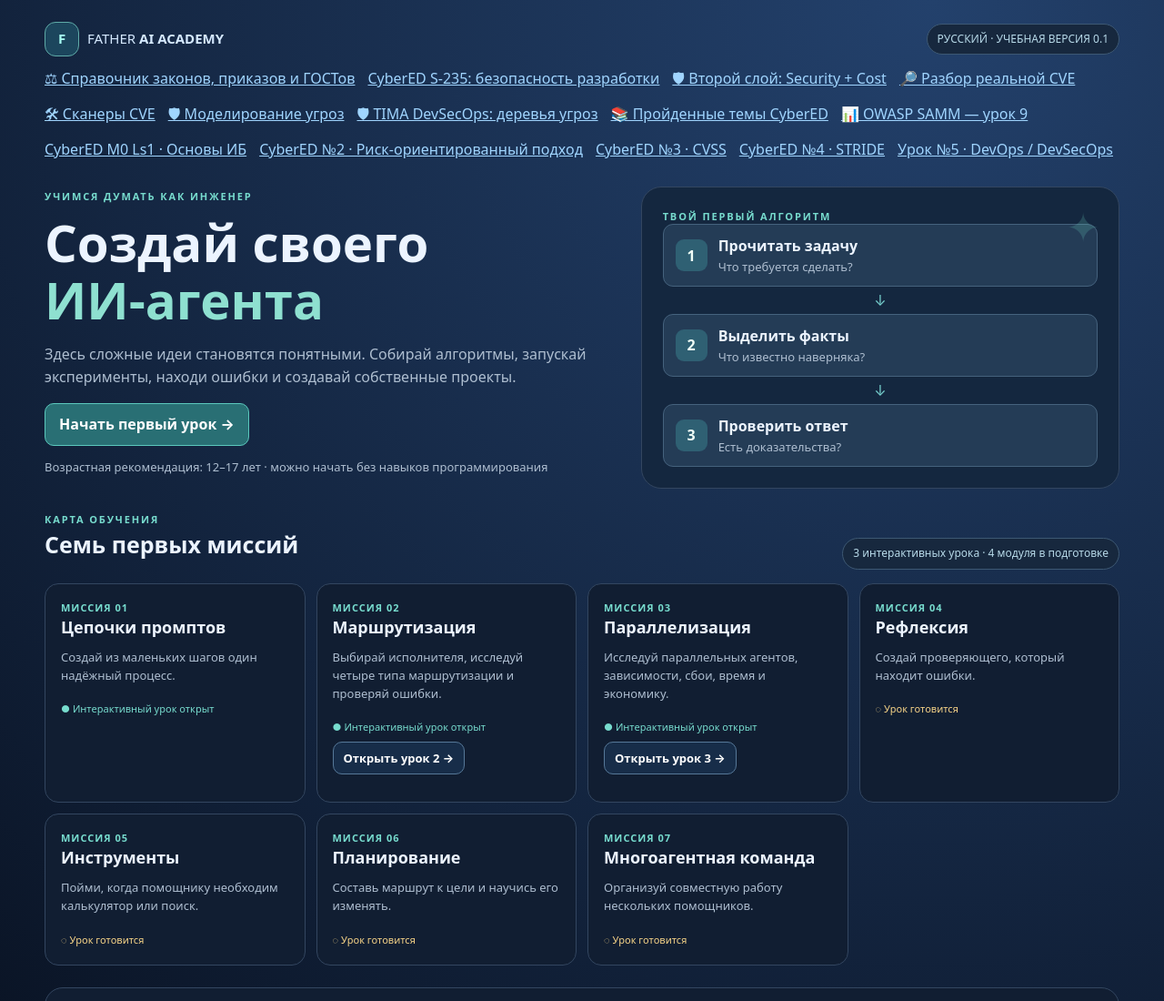
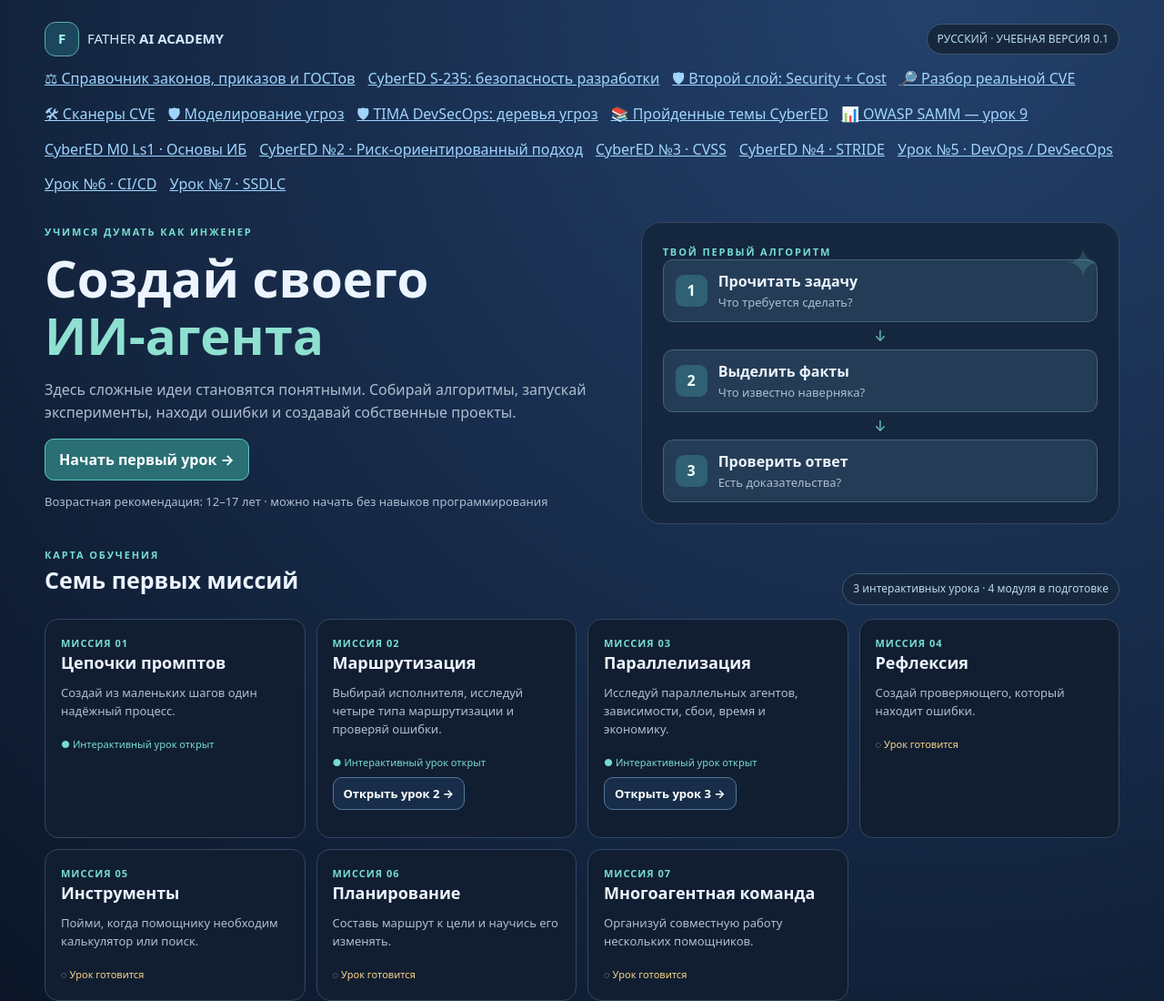
Before and after one commit to VictorKVS/FATHER_CODEX, a plain HTML site: page docs/school/index.html in a window 1280 px wide. Shown: the top 1100 px of the page at 91% size. Drawn offline with Linux system fonts and the light colour scheme.

Commit message:
docs(academy): link CI/CD and SSDLC lessons to school and CyberED course

```diff
--- a/docs/school/index.html
+++ b/docs/school/index.html
@@ -7,7 +7,7 @@
 </style></head><body>
 <div class="shell">
 <header class="bar"><a class="home" href="../index.html"><span class="mark">F</span>FATHER <strong>AI ACADEMY</strong></a><span class="chip">РУССКИЙ · УЧЕБНАЯ ВЕРСИЯ 0.1</span></header>
-<nav aria-label="Справочник безопасности" style="display:flex;gap:14px;flex-wrap:wrap;margin:12px 0 20px"><a href="../reference/security-regulations.html">⚖ Справочник законов, приказов и ГОСТов</a><a href="courses/CYBERED_S235_SECURE_DEVELOPMENT_RU.md">CyberED S-235: безопасность разработки</a><a href="security-layer.html">🛡 Второй слой: Security + Cost</a><a href="vulnerability-case-study.html">🔎 Разбор реальной CVE</a><a href="vulnerability-scanners.html">🛠 Сканеры CVE</a><a href="../reference/wiki/SEC-THREAT-MODELING-001.md">🛡 Моделирование угроз</a><a href="tima-threat-lab.html">🛡 TIMA DevSecOps: деревья угроз</a><a href="cybered-completed-lessons.html">📚 Пройденные темы CyberED</a><a href="cybered-m0-ls9-owasp-samm.html">📊 OWASP SAMM — урок 9</a><a href="cybered-m0-ls1-cybersecurity-basics.html">CyberED M0 Ls1 · Основы ИБ</a><a href="cybered-m0-ls2-risk-based-security.html">CyberED №2 · Риск-ориентированный подход</a><a href="cybered-m0-ls3-cvss.html">CyberED №3 · CVSS</a><a href="cybered-m0-ls4-threat-modeling.html">CyberED №4 · STRIDE</a><a href="cybered-m0-ls5-devops-devsecops.html">Урок №5 · DevOps / DevSecOps</a></nav>
+<nav aria-label="Справочник безопасности" style="display:flex;gap:14px;flex-wrap:wrap;margin:12px 0 20px"><a href="../reference/security-regulations.html">⚖ Справочник законов, приказов и ГОСТов</a><a href="courses/CYBERED_S235_SECURE_DEVELOPMENT_RU.md">CyberED S-235: безопасность разработки</a><a href="security-layer.html">🛡 Второй слой: Security + Cost</a><a href="vulnerability-case-study.html">🔎 Разбор реальной CVE</a><a href="vulnerability-scanners.html">🛠 Сканеры CVE</a><a href="../reference/wiki/SEC-THREAT-MODELING-001.md">🛡 Моделирование угроз</a><a href="tima-threat-lab.html">🛡 TIMA DevSecOps: деревья угроз</a><a href="cybered-completed-lessons.html">📚 Пройденные темы CyberED</a><a href="cybered-m0-ls9-owasp-samm.html">📊 OWASP SAMM — урок 9</a><a href="cybered-m0-ls1-cybersecurity-basics.html">CyberED M0 Ls1 · Основы ИБ</a><a href="cybered-m0-ls2-risk-based-security.html">CyberED №2 · Риск-ориентированный подход</a><a href="cybered-m0-ls3-cvss.html">CyberED №3 · CVSS</a><a href="cybered-m0-ls4-threat-modeling.html">CyberED №4 · STRIDE</a><a href="cybered-m0-ls5-devops-devsecops.html">Урок №5 · DevOps / DevSecOps</a><a href="cybered-m0-ls6-ci-cd.html">Урок №6 · CI/CD</a><a href="cybered-m0-ls7-ssdlc.html">Урок №7 · SSDLC</a></nav>
 <div class="hero"><div><div class="eyebrow">Учимся думать как инженер</div><h1>Создай своего<br><span style="color:#8ee0d0">ИИ-агента</span></h1><p class="sub">Здесь сложные идеи становятся понятными. Собирай алгоритмы, запускай эксперименты, находи ошибки и создавай собственные проекты.</p><a href="#lesson" class="btn" style="display:inline-block;text-decoration:none">Начать первый урок →</a><p class="small">Возрастная рекомендация: 12–17 лет · можно начать без навыков программирования</p></div>
 <div class="art" aria-label="Схема учебного конвейера"><div class="eyebrow">Твой первый алгоритм</div><div class="hero-cards"><div class="hero-step"><i>1</i><div><b>Прочитать задачу</b><div class="small">Что требуется сделать?</div></div></div><div class="arrow">↓</div><div class="hero-step"><i>2</i><div><b>Выделить факты</b><div class="small">Что известно наверняка?</div></div></div><div class="arrow">↓</div><div class="hero-step"><i>3</i><div><b>Проверить ответ</b><div class="small">Есть доказательства?</div></div></div></div></div></div>
 <div class="heading"><div><div class="eyebrow">Карта обучения</div><h2>Семь первых миссий</h2></div><span class="chip">3 интерактивных урока · 4 модуля в подготовке</span></div>
```
